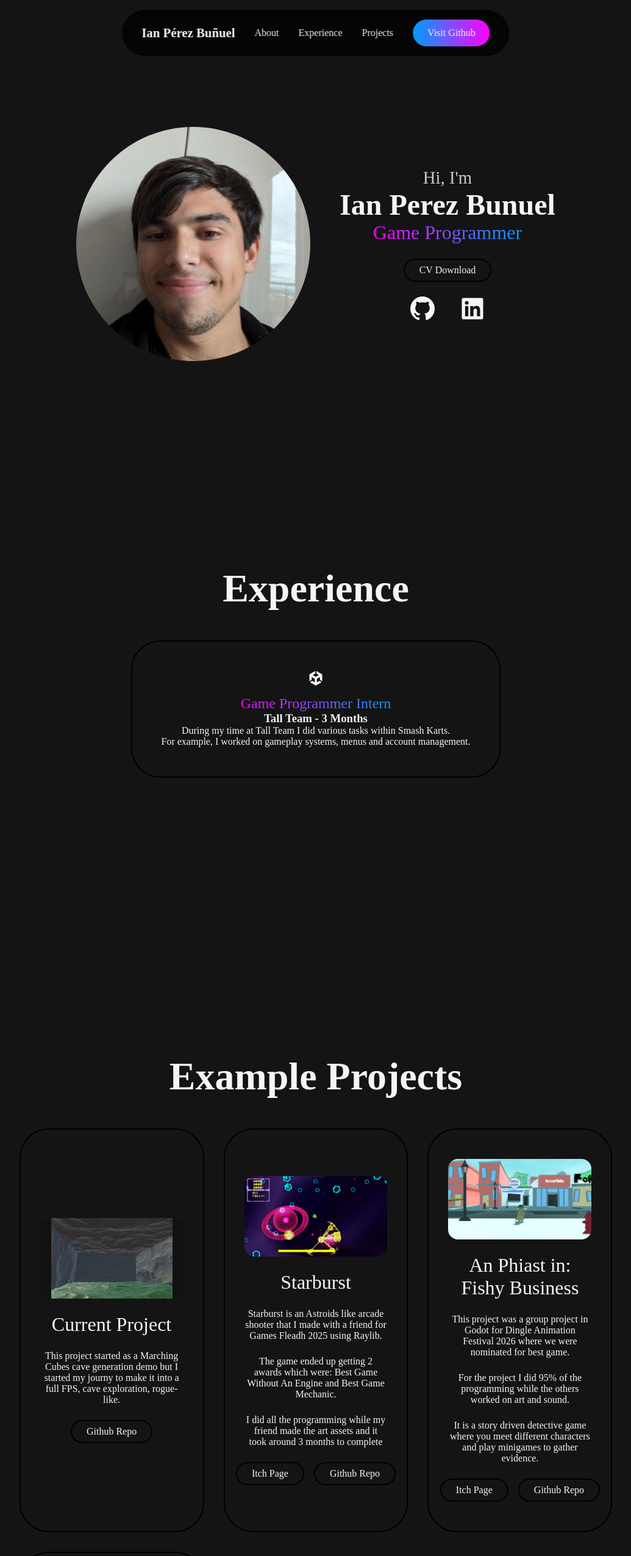
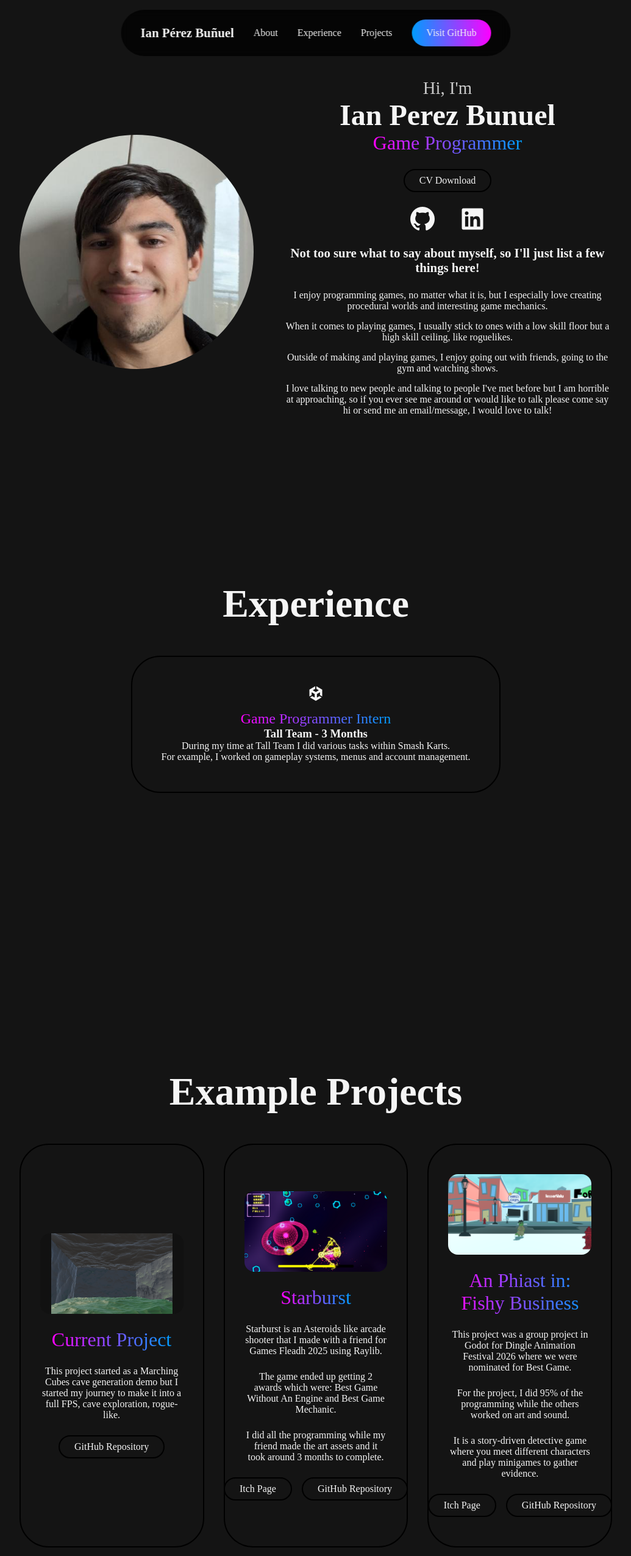
Before and after one commit to Ian-Perez-Bunuel/Portfolio, a plain HTML site: page index.html in a window 1280 px wide. Shown: the top 2551 px of the page at 61% size, without its empty margins (122-1157 px from the left). Drawn offline with Linux system fonts and the light colour scheme.

Commit message:
Added about me

```diff
--- a/index.html
+++ b/index.html
@@ -28,7 +28,7 @@
 
         <i class="fa-solid fa-bars" id="menu-icon"></i>
 
-        <a href="https://github.com/Ian-Perez-Bunuel" class="visit-btn" target="_blank"> Visit Github </a>
+        <a href="https://github.com/Ian-Perez-Bunuel" class="visit-btn" target="_blank"> Visit GitHub </a>
     </header>
 
 
@@ -49,7 +49,6 @@
                 </div>
 
                 <div class="socials">
-                    <div class="socials">
                     <a href="https://github.com/Ian-Perez-Bunuel" target="_blank">
                         <i class="fa-brands fa-github"></i>
                     </a>
@@ -58,7 +57,18 @@
                         <i class="fa-brands fa-linkedin"></i>
                     </a>
                 </div>
-                </div>
+
+                <h4>Not too sure what to say about myself, so I'll just list a few things here!</h4>
+
+                <ul>
+                    <li>I enjoy programming games, no matter what it is, but I especially love creating procedural worlds and interesting game mechanics.</li>
+
+                    <li>When it comes to playing games, I usually stick to ones with a low skill floor but a high skill ceiling, like roguelikes.</li>
+
+                    <li>Outside of making and playing games, I enjoy going out with friends, going to the gym and watching shows.</li>
+
+                    <li>I love talking to new people and talking to people I've met before but I am horrible at approaching, so if you ever see me around or would like to talk please come say hi or send me an email/message, I would love to talk!</li>
+                </ul>
 
             </div>
         </div>
@@ -96,11 +106,11 @@
                 </div>
 
                 <h3>Current Project</h3>
-                <p>This project started as a Marching Cubes cave generation demo but I started my journy to make it into a full FPS, cave exploration, rogue-like.</p>
+                <p>This project started as a Marching Cubes cave generation demo but I started my journey to make it into a full FPS, cave exploration, rogue-like.</p>
 
                 <div class="btn-group">
                     <a href="https://github.com/Ian-Perez-Bunuel/CustomRogueLite" class="btn" target="_blank">
-                        Github Repo
+                        GitHub Repository
                     </a>
                 </div>
             </div>
@@ -113,9 +123,9 @@
                 </div>
 
                 <h3>Starburst</h3>
-                <p>Starburst is an Astroids like arcade shooter that I made with a friend for Games Fleadh 2025 using Raylib.</p>
+                <p>Starburst is an Asteroids like arcade shooter that I made with a friend for Games Fleadh 2025 using Raylib.</p>
                 <p>The game ended up getting 2 awards which were: Best Game Without An Engine and Best Game Mechanic.</p>
-                <p>I did all the programming while my friend made the art assets and it took around 3 months to complete</p>
+                <p>I did all the programming while my friend made the art assets and it took around 3 months to complete.</p>
 
                 <div class="btn-group">
                     <a href="https://ian-pb.itch.io/starburst" class="btn" target="_blank">
@@ -123,7 +133,7 @@
                     </a>
 
                     <a href="https://github.com/Ian-Perez-Bunuel/Games-Fleadh-2025" class="btn" target="_blank">
-                        Github Repo
+                        GitHub Repository
                     </a>
                 </div>
             </div>
@@ -136,9 +146,9 @@
                 </div>
 
                 <h3>An Phiast in: Fishy Business</h3>
-                <p>This project was a group project in Godot for Dingle Animation Festival 2026 where we were nominated for best game.</p>
-                <p>For the project I did 95% of the programming while the others worked on art and sound.</p>
-                <p>It is a story driven detective game where you meet different characters and play minigames to gather evidence.</p>
+                <p>This project was a group project in Godot for Dingle Animation Festival 2026 where we were nominated for Best Game.</p>
+                <p>For the project, I did 95% of the programming while the others worked on art and sound.</p>
+                <p>It is a story-driven detective game where you meet different characters and play minigames to gather evidence.</p>
 
                 <div class="btn-group">
                     <a href="https://ian-pb.itch.io/fishybusiness" class="btn" target="_blank">
@@ -146,7 +156,7 @@
                     </a>
 
                     <a href="https://github.com/Ian-Perez-Bunuel/Dingle-Project" class="btn" target="_blank">
-                        Github Repo
+                        GitHub Repository
                     </a>
                 </div>
             </div>
@@ -161,7 +171,7 @@
                 <h3>Silly Golf</h3>
                 <p>This project was made in Raylib for the Shovel Jam 2025 in around 4 days.</p>
                 <p>The game is a simple top-down golf game where you can add effects to your ball before shooting.</p>
-                <p>It also includes a level builder that anyone can use when downloaded that allows you to save levels and send them to others</p>
+                <p>It also includes a level builder that anyone can use when downloaded that allows you to save levels and send them to others.</p>
 
 
                 <div class="btn-group">
@@ -170,7 +180,7 @@
                     </a>
 
                     <a href="https://github.com/Ian-Perez-Bunuel/Shovel_Jam_2025" class="btn" target="_blank">
-                        Github Repo
+                        GitHub Repository
                     </a>
                 </div>
             </div>
--- a/style.css
+++ b/style.css
@@ -118,6 +118,14 @@ section{
     font-size: 1.8rem;
     font-weight: 500;
     opacity: 0.8;
+}
+.info-box h4{
+    font-size: 1.3rem;
+    font-weight: 600;
+    gap: 1.2rem;
+}
+.info-box ul li {
+    margin-bottom: 15px;
 }
 .info-box h1{
     font-size: 3rem;
@@ -285,6 +293,9 @@ section{
     color: rgb(36, 36, 36);
 }
 .project-card h3{
+    background: linear-gradient(to right, rgb(255, 0, 255), rgb(0, 157, 255));
+    background-clip: text;
+    color: transparent;
     font-size: 2rem;
     font-weight: 500;
 }
```
Lines whose indentation alone changed are shown as unchanged.
